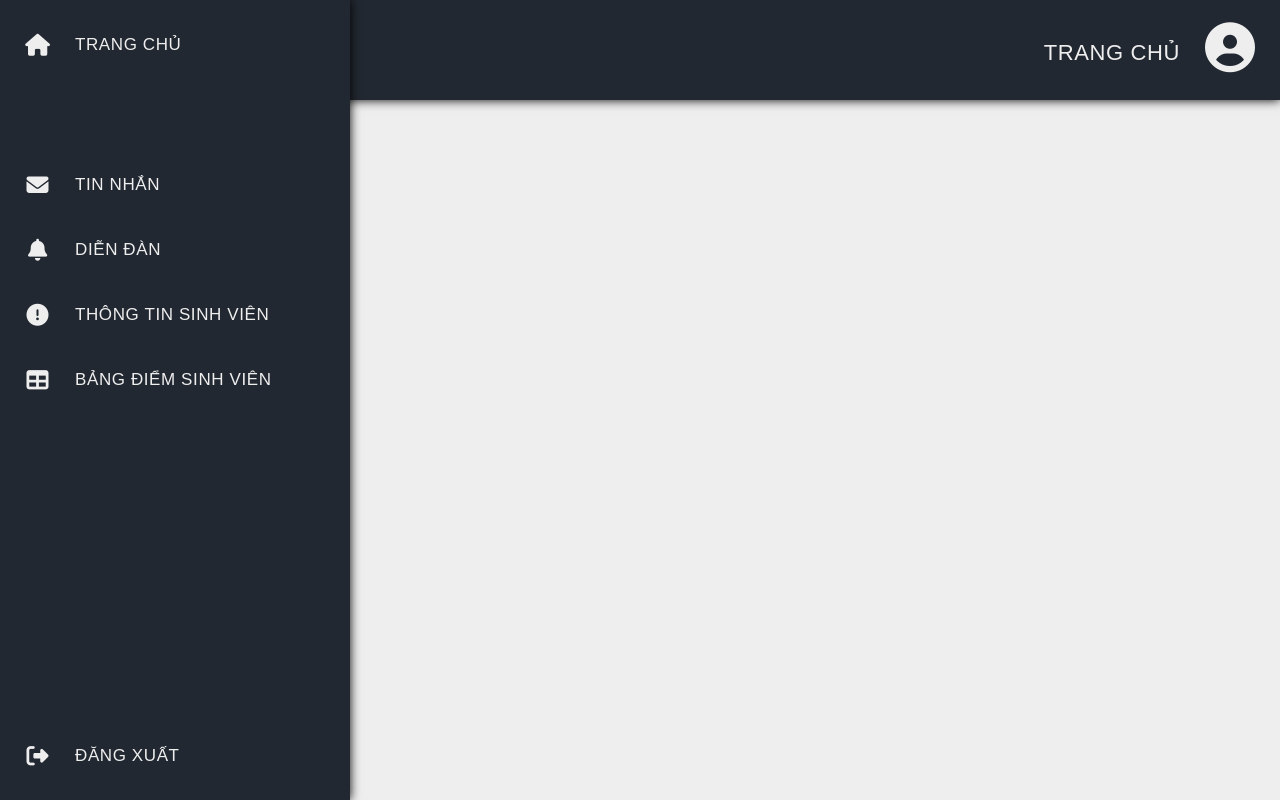
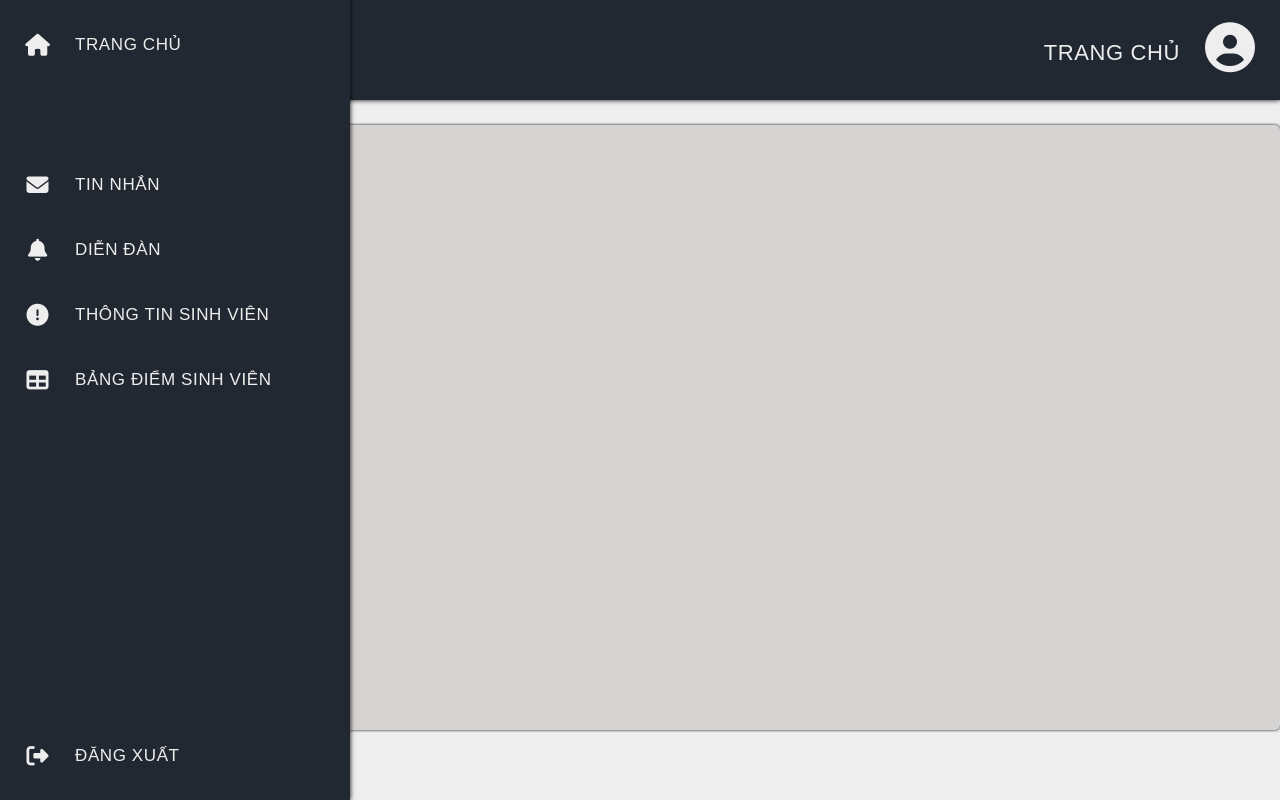
Before and after one commit to zieptung/btaplon, a PHP site: page /homepage.php in a window 1280 px wide. Run offline with PHP 8.4, Linux system fonts and the light colour scheme.

Commit message:
new code 1

```diff
--- a/homepage.css
+++ b/homepage.css
@@ -9,7 +9,7 @@
     background-color: #222831;
     padding: 50px;
     margin-left: 60px;
-    box-shadow: 0 0 10px black;
+    box-shadow: 0 0 5px black;
 }
 
 .header-text {
@@ -47,7 +47,7 @@ body {
     background: #222831;
     padding-top: 10px;
     transition: 0.6s ease;
-    box-shadow: 0 0 10px black;
+    box-shadow: 0 0 5px black;
     overflow-x: hidden;
 }
 
@@ -109,3 +109,12 @@ body {
     font-weight: 55 0;
     text-transform: uppercase;
 }
+
+.content {
+    background-color: #d6d3d3;
+    height: 605px;
+    margin-top: 25px;
+    margin-left: 100px;
+    border-radius: 5px;
+    box-shadow: 0 0 3px black;
+}
--- a/homepage.php
+++ b/homepage.php
@@ -6,11 +6,12 @@
 <title>Quản lý điểm sinh viên đại học</title>
 
 <body>
+    <!-- header -->
     <div class="header">
         <span class="header-icon"><i class="fa-solid fa-circle-user"></i></span>
         <span class="header-text">Trang chủ</span>
     </div>
-    <!-- Sidebar -->
+    <!-- sidebar -->
     <div class="sidebar">
         <ul>
             <li>
@@ -44,13 +45,17 @@
                 </a>
             </li>
             <li>
-                <a href="#">
+                <a href="login.php">
                     <span class="icon"><i class="fa-solid fa-right-from-bracket"></i></span>
                     <span class="text">Đăng xuất</span>
                 </a>
             </li>
         </ul>
     </div>
+    <!-- content -->
+    <article class="content">
+        <!--write something here-->
+    </article>
 </body>
 
 </html>
```
